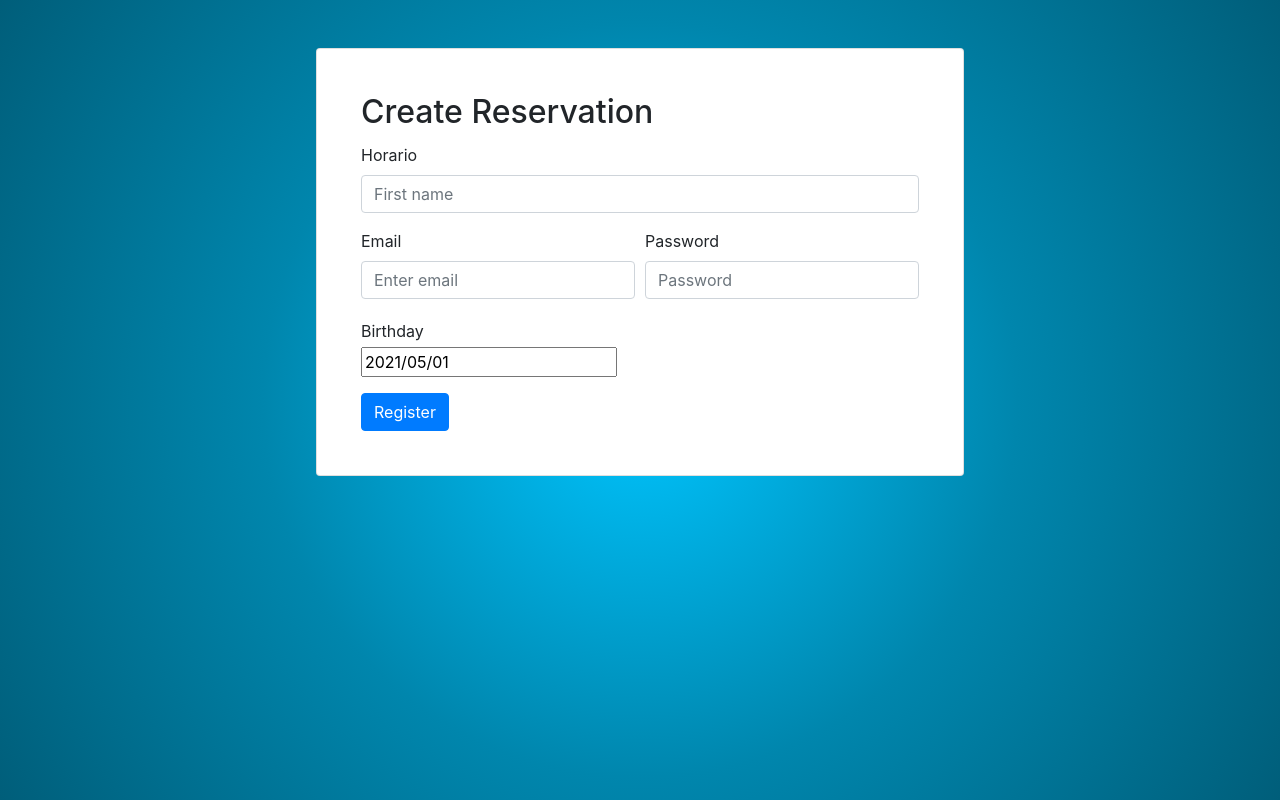
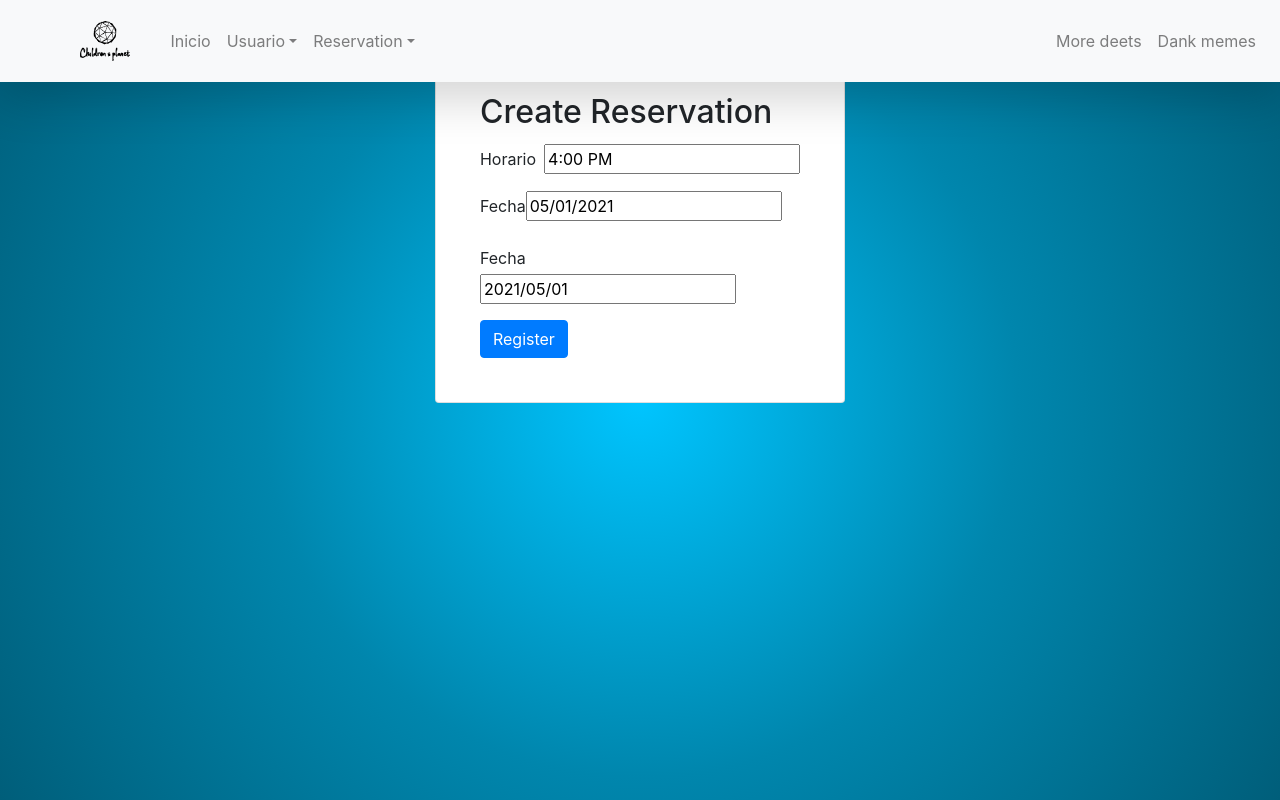
Before and after one commit to rugo-source/Childrens-Planet-Front-End, a Next.js app: page /SignUpReservation in a window 1280 px wide. Built offline with nearby package versions, Linux system fonts and the light colour scheme.

Commit message:
added registrer resrvation

```diff
--- a/pages/SignUpReservation.js
+++ b/pages/SignUpReservation.js
@@ -14,16 +14,25 @@ import NavBar from "../components/Navbar";
 import DatePicker from "react-datepicker";
 import { Countries } from "../constants/info";
 import "react-datepicker/dist/react-datepicker.css";
+import setHours from "date-fns/setHours";
+import setMinutes from "date-fns/setMinutes";
 const SignUpReservation = () => {
   const [startDate, setStartDate] = useState(new Date());
+  const [Hora, setHora] = useState(setHours(setMinutes(new Date(), 0), 16));
   const handleChange = (event) => {
     setData({
       ...data,
       [event.target.name]: event.target.value,
     });
   };
+  const isWeekday = date => {
+    const day = getDay(date);
+    return day !== 0 && day !== 7;
+  };
+
   return (
     <>
+    <NavBar/>
       <Container className="d-flex justify-content-center p-4 py-0">
         <Row className="p-4 py-0">
           <Card className="p-4 py-0">
@@ -31,40 +40,44 @@ const SignUpReservation = () => {
               <Card.Title>
                 <h2 className="form-title">Create Reservation</h2>
               </Card.Title>
-            <Form >
+              <Form>
                 <Form.Row>
-                <Form.Group as={Col} controlId="formGridFirstName">
-                  <Form.Label>Horario</Form.Label>
-                  <Form.Control
-                    type="name"
-                    placeholder="First name"
-                    required
-                    name="name"
-                    onChange={handleChange}
+                  <Form.Group as={Col} name="hora">
+                    <Form.Label
+                      className="my-1 mr-2"
+                      htmlFor="inlineFormCustomSelectPref"
+                    >
+                      Horario{" "}
+                    </Form.Label>
+                    <DatePicker
+                      selected={Hora}
+                      onChange={(date) => setHora(date)}
+                      showTimeSelect
+                      showTimeSelectOnly
+                      timeIntervals={60}
+                      timeCaption="Time"
+                      includeTimes={[
+                        setHours(setMinutes(new Date(), 0), 10),
+                        setHours(setMinutes(new Date(), 0), 11),
+                        setHours(setMinutes(new Date(), 0), 12),
+                        setHours(setMinutes(new Date(), 0), 13),
+                        setHours(setMinutes(new Date(), 0), 14),
+                        setHours(setMinutes(new Date(), 0), 15),
+                        setHours(setMinutes(new Date(), 0), 16),
+                        setHours(setMinutes(new Date(), 0), 17),
+                        setHours(setMinutes(new Date(), 0), 18),
+                      ]}
+                      dateFormat="h:mm aa"
                     />
                   </Form.Group>
                 </Form.Row>
 
                 <Form.Row>
-                <Form.Group as={Col} controlId="formGridEmail">
-                  <Form.Label>Email</Form.Label>
-                  <Form.Control
-                    type="email"
-                    name="email"
-                    placeholder="Enter email"
-                    onChange={handleChange}
-                  />
-                </Form.Group>
-
-                <Form.Group as={Col} controlId="formGridPassword">
-                  <Form.Label>Password</Form.Label>
-                  <Form.Control
-                    type="password"
-                    name="password"
-                    placeholder="Password"
-                    required
-                    onChange={handleChange}
-                    min={8}
+                  <Form.Group as={Col} name="fecha">
+                    <Form.Label>Fecha</Form.Label>
+                    <DatePicker
+                      selected={startDate}
+                      onChange={(date) => setStartDate(date)}
                     />
                   </Form.Group>
                 </Form.Row>
@@ -73,14 +86,14 @@ const SignUpReservation = () => {
                   className="my-1 mr-2"
                   htmlFor="inlineFormCustomSelectPref"
                 >
-                Birthday
+                  Fecha
                 </Form.Label>
                 <Form.Group name="date">
                   <DatePicker
                     dateFormat="yyyy/MM/dd"
                     selected={startDate}
-                  withPortal
-                  onChange={date => setStartDate(date)}
+                    onChange={(date) => setStartDate(date)}
+                    filterDate={isWeekday}
                   />
                 </Form.Group>
 
@@ -93,7 +106,6 @@ const SignUpReservation = () => {
         </Row>
       </Container>
     </>
-
   );
 };
 export default SignUpReservation;
```
Lines whose indentation alone changed are shown as unchanged.
